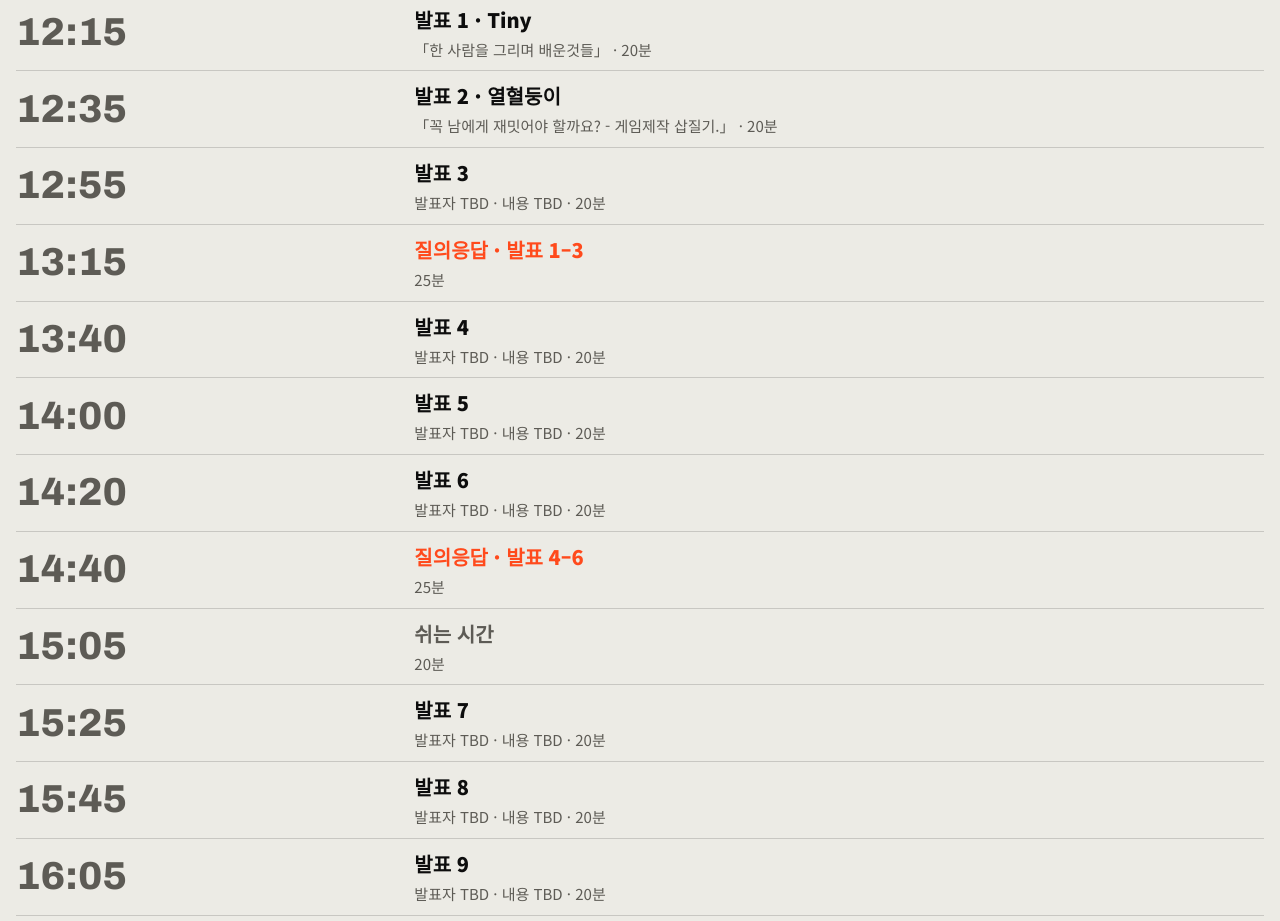
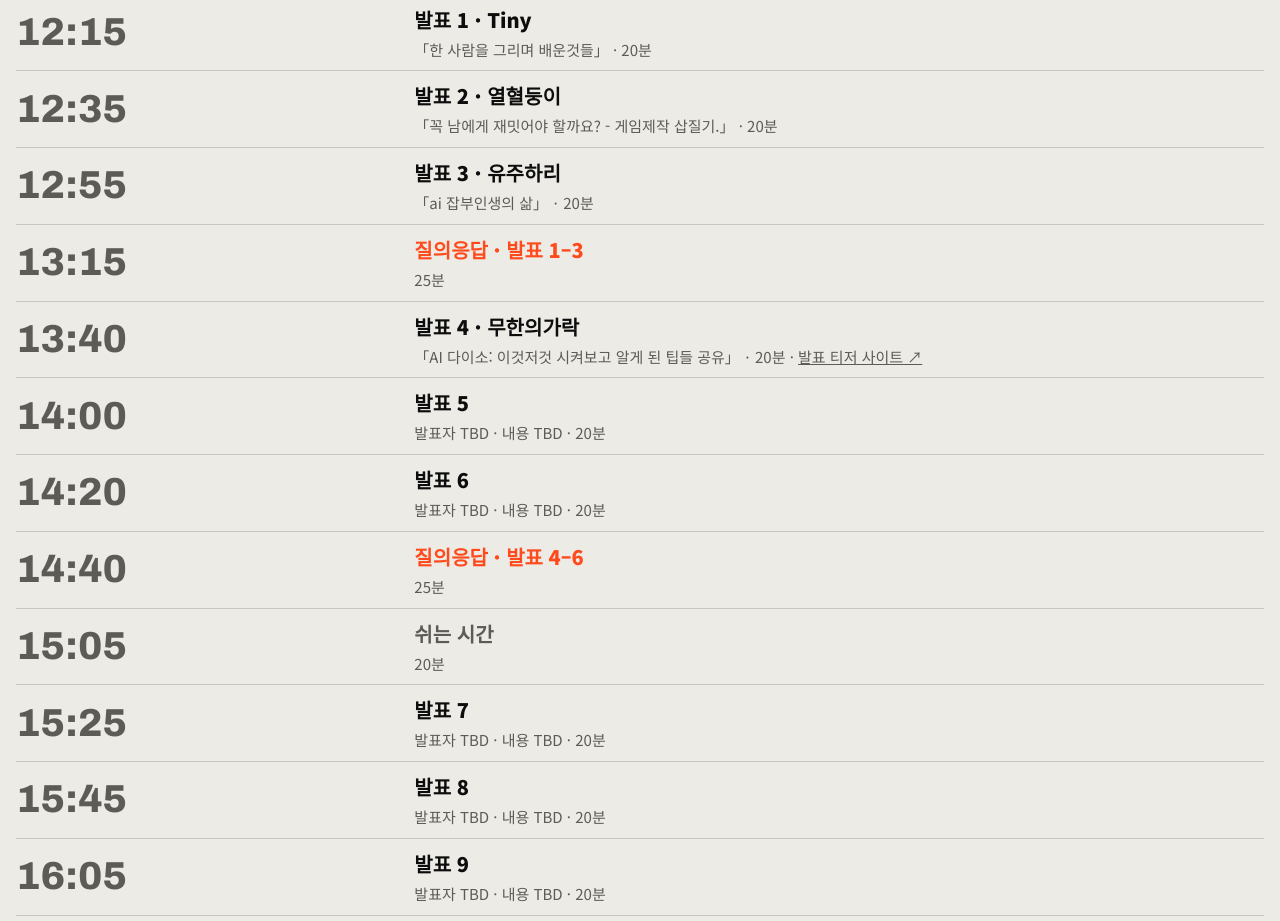
Before and after one commit to blueknight0/pgr21-ai-seminar, a plain HTML site: page index.html in a window 1280 px wide. Shown: the part 5526-6447 px from the top of the page. Drawn offline with Linux system fonts and the light colour scheme; no server answers; animation ran at ten frames a second.

Commit message:
발표 3 유주하리, 발표 4 무한의가락 확정 · 티저 사이트 링크
Co-Authored-By: Claude Opus 5.5 <noreply@anthropic.com>

```diff
--- a/index.html
+++ b/index.html
@@ -605,9 +605,9 @@ footer { padding-block: clamp(56px, 8vw, 112px) 40px; }
         <li><time>12:00</time><div><b>시작 · 입장과 인사<i>점심</i></b><span>피자와 음료가 점심입니다. 발표를 들으며 드세요.</span></div></li>
         <li class="talk" data-nick="Tiny"><time>12:15</time><div><b>발표 1 · Tiny</b><span>「한 사람을 그리며 배운것들」 · 20분</span></div></li>
         <li class="talk" data-nick="열혈둥이"><time>12:35</time><div><b>발표 2 · 열혈둥이</b><span>「꼭 남에게 재밋어야 할까요? - 게임제작 삽질기.」 · 20분</span></div></li>
-        <li class="talk"><time>12:55</time><div><b>발표 3</b><span>발표자 TBD · 내용 TBD · 20분</span></div></li>
+        <li class="talk" data-nick="유주하리"><time>12:55</time><div><b>발표 3 · 유주하리</b><span>「ai 잡부인생의 삶」 · 20분</span></div></li>
         <li class="qa"><time>13:15</time><div><b>질의응답 · 발표 1–3</b><span>25분</span></div></li>
-        <li class="talk"><time>13:40</time><div><b>발표 4</b><span>발표자 TBD · 내용 TBD · 20분</span></div></li>
+        <li class="talk" data-nick="무한의가락"><time>13:40</time><div><b>발표 4 · 무한의가락</b><span>「AI 다이소: 이것저것 시켜보고 알게 된 팁들 공유」 · 20분 · <a href="https://pgr21.seminar4.bygilje.com/" target="_blank" rel="noopener">발표 티저 사이트 ↗</a></span></div></li>
         <li class="talk"><time>14:00</time><div><b>발표 5</b><span>발표자 TBD · 내용 TBD · 20분</span></div></li>
         <li class="talk"><time>14:20</time><div><b>발표 6</b><span>발표자 TBD · 내용 TBD · 20분</span></div></li>
         <li class="qa"><time>14:40</time><div><b>질의응답 · 발표 4–6</b><span>25분</span></div></li>
```
